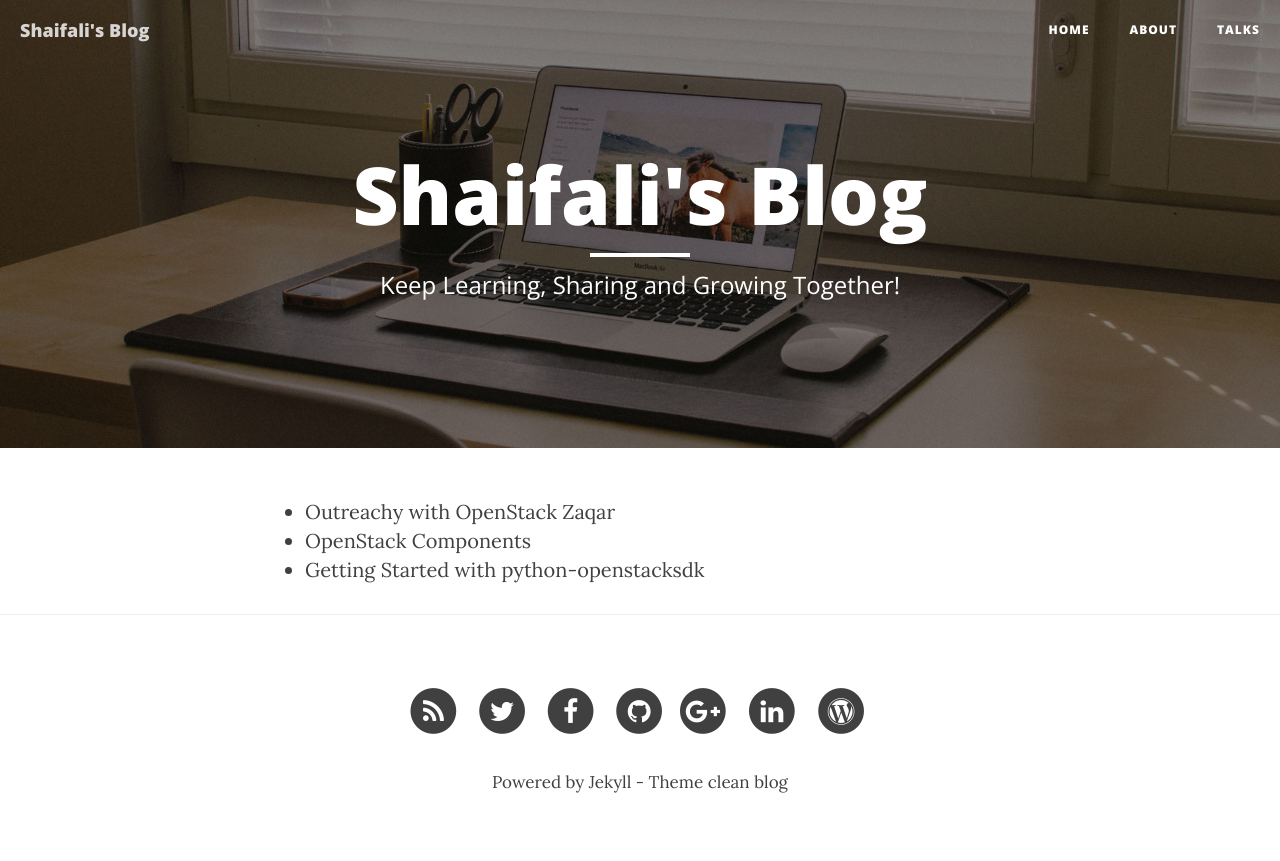
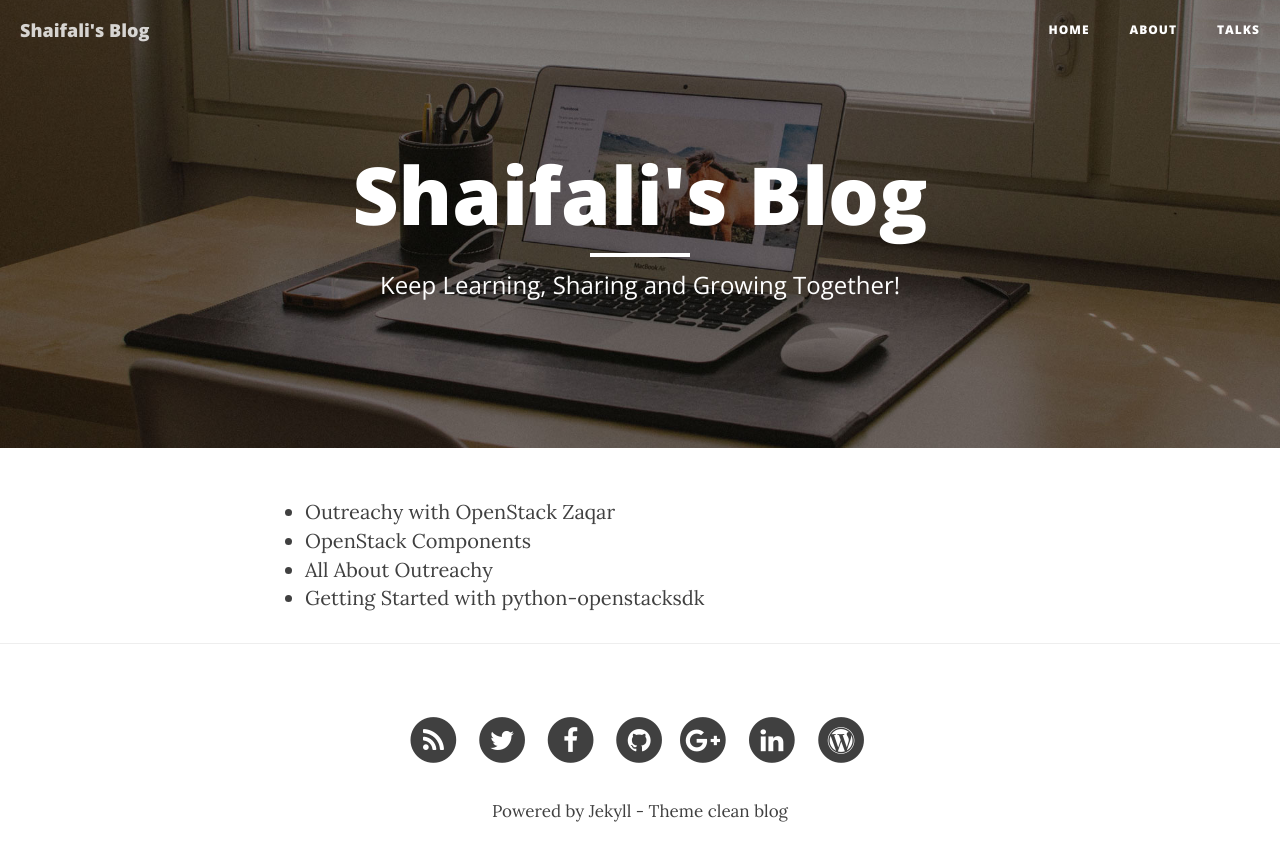
Before and after one commit to exploreshaifali/exploreshaifali.github.io, a Jekyll site: the page built from talks.html, in a window 1280 px wide. Shown: the top 861 px of the page. Built offline with Jekyll 4.4.1, drawn with Linux system fonts in a browser that asks for light colours; nearby versions of some CDN libraries.

Commit message:
Outreachy talk at pycon India 2016 added on talks page

```diff
--- a/talks.html
+++ b/talks.html
@@ -11,6 +11,9 @@ description: "Keep Learning, Sharing and Growing Together!"
     <a href="{{ site_url }}/talks/19-12-2015-openstack-components.pdf">OpenStack Components</a>
   </li>
   <li>
+    <a href="https://docs.google.com/presentation/d/1GPElhYaIEgd0m-u_uiLyRd5WVZNhzu6fJGZZg0n0820/edit?usp=sharing">All About Outreachy</a>
+  </li>
+  <li>
     <a href="https://docs.google.com/presentation/d/1wtH6y_t0LD4bNgPOQS2kgmJ_mMbECY83rXHWnX9CHug/edit?usp=sharing">Getting Started with python-openstacksdk</a>
   </li>
 </ul>
```
